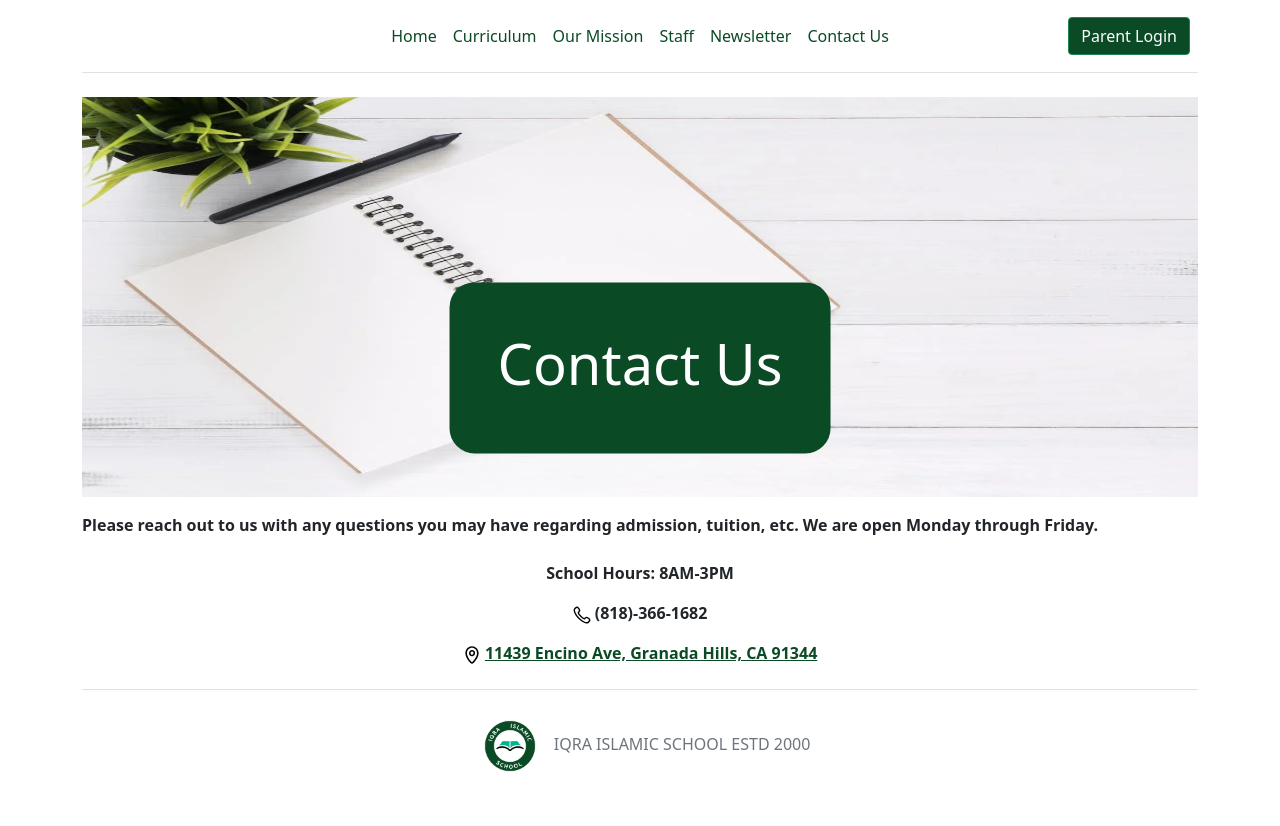
After one commit to zmirzaa/iqra, a Flask app: page /contact in a window 1280 px wide. The commit adds this page. Run offline with Flask 2, Linux system fonts and the light colour scheme.

Commit message:
contact page

```diff
--- a/flask_app/controllers/users.py
+++ b/flask_app/controllers/users.py
@@ -20,3 +20,20 @@ def register():
     id = User.save(newUser)
     session['user_id'] = id
     return redirect('/')
+
+
+@app.route('/contact')
+def contact():
+    return render_template("contact.html")
+
+@app.route('/curriculum')
+def curriculum():
+    return render_template("curriculum.html")
+
+@app.route('/mission')
+def mission():
+    return render_template("mission.html")
+
+@app.route('/newsletter')
+def newsletter():
+    return render_template("newsletter.html")
--- a/flask_app/static/css/styles.css
+++ b/flask_app/static/css/styles.css
@@ -0,0 +1,39 @@
+
+.nav-link {
+    color:#0a4a25;
+}
+
+.nav-link:hover {
+    color: #116835;
+}
+
+.btn {
+    background-color: #0a4a25;
+}
+
+a {
+    color: #0a4a25;
+}
+
+a:hover {
+    color: #116835;
+}
+
+.centered {
+    position: absolute;
+    top: 40%;
+    left: 50%;
+    transform: translate(-50%, -50%);
+    background-color: #0a4a25;
+    color: white;
+    border-radius: 25px;
+}
+
+.contact-img {
+    width: 100%;
+    height: 400px;
+}
+
+.logo {
+    width: 80px;
+}
--- /dev/null
+++ b/flask_app/templates/contact.html
@@ -0,0 +1,52 @@
+<!DOCTYPE html>
+<html lang="en">
+<head>
+    <meta charset="UTF-8">
+    <meta http-equiv="X-UA-Compatible" content="IE=edge">
+    <meta name="viewport" content="width=device-width, initial-scale=1.0">
+    <link href="https://cdn.jsdelivr.net/npm/bootstrap@5.1.3/dist/css/bootstrap.min.css" rel="stylesheet" integrity="sha384-1BmE4kWBq78iYhFldvKuhfTAU6auU8tT94WrHftjDbrCEXSU1oBoqyl2QvZ6jIW3" crossorigin="anonymous">
+    <link rel="stylesheet" href="{{ url_for('static', filename='css/styles.css') }}">
+    <title>Iqra Islamic School</title>
+</head>
+<body class="container">
+    <header class="d-flex flex-wrap align-items-center justify-content-center justify-content-md-between py-3 mb-4 border-bottom">
+        <a href="/" class="d-flex align-items-center col-md-3 mb-2 mb-md-0 text-dark text-decoration-none">
+          <svg class="bi me-2" width="40" height="32" role="img" aria-label="Bootstrap"><use xlink:href="#bootstrap"></use></svg>
+        </a>
+        <ul class="nav col-12 col-md-auto mb-2 justify-content-center mb-md-0 links">
+          <li><a href="/" class="nav-link px-2 link-secondary">Home</a></li>
+          <li><a href="/curriculum" class="nav-link px-2 link-dark">Curriculum</a></li>
+          <li><a href="/mission" class="nav-link px-2 link-dark">Our Mission</a></li>
+          <li><a href="/staff" class="nav-link px-2 link-dark">Staff</a></li>
+          <li><a href="/newsletter" class="nav-link px-2 link-dark">Newsletter</a></li>
+          <li><a href="/contact" class="nav-link px-2 link-dark">Contact Us</a></li>
+        </ul>
+        <div class="col-md-3 text-end">
+          <button type="button" class="btn btn-success me-2 btn">Parent Login</button>
+        </div>
+      </header>
+      <main>
+        <div class="text-center">
+            <img src="/static/img/pexels-photo-733857.webp" alt="school" class="contact-img">
+            <div class="p-lg-5 mx-auto my-5 centered">
+                <h1 class="display-4 fw-normal">Contact Us</h1>
+            </div>
+        </div>
+        <div>
+            <p class="fw-bold mb-4 mt-3">Please reach out to us with any questions you may have regarding admission, tuition, etc. We are open Monday through Friday.</p>
+            <div class="text-center">
+                <p class="fw-bold">School Hours: 8AM-3PM</p>
+                <p class="fw-bold"><svg aria-label="telephone" width="18" height="18" class="fact-with-icon__icon" role="img" viewBox="0 0 24 24"><path d="M22.3 16.6c-.8-.9-1.8-1.6-2.9-2.1-1.2-.5-2.3-.4-3.3.5l-.9.9-.1.1-.3-.1-1.2-.6c-1.6-1.2-3.1-2.6-4.4-4.2-.4-.5-.8-1.1-1.1-1.8V9s0-.1.1-.2c.4-.3.7-.7.9-1 .7-.9.9-1.9.5-2.9C9.1 3.4 8.2 2.2 7 1.3 5.8.5 4.5.5 3.4 1.4c-.4.3-.8.7-1.1 1-.2.2-.4.3-.5.5-.6.6-1 1.4-1 2.4 0 1.2.2 2.4.8 3.8 1.1 2.6 2.8 5.1 5.2 7.6 2.6 2.6 5.2 4.5 8 5.7.9.4 2.2.8 3.6.9.8 0 1.7-.1 2.4-.7s1.2-1.1 1.6-1.6c1.1-1.5 1.1-3-.1-4.4zM7.5 6.7l-.2.2c-.1.2-.3.4-.5.5-.6.6-.8 1.4-.5 2.2.2.6.6 1.4 1.1 2 1.5 1.9 3.2 3.6 5 5 .6.5 1.3.8 1.9 1.1.8.3 1.6.2 2.2-.5.3-.3.6-.6 1-.9.3-.2.6-.3 1-.1 1.1.4 1.9 1.1 2.6 1.9.4.5.4.9 0 1.3-.6.7-1.1 1.3-1.7 1.8-.1.1-.4.1-.6.2h-.5c-1.1 0-2.2-.3-3.4-.9C10 17.9 6.2 14.2 3.7 9.3c-.7-1.3-1-2.5-1-3.7 0-.7.1-1.1.6-1.5l.5-.5c.3-.3.5-.5.8-.7.2-.2.4-.2.6-.2.3 0 .5.1.8.3.7.6 1.3 1.3 1.7 2.3.3.5.2 1-.2 1.4z"></path></svg> (818)-366-1682</p>
+
+                <p class="fw-bold"><svg aria-label="address" width="18" height="18" class="fact-with-icon__icon" role="img" viewBox="0 0 24 24"><path d="M99.9 11c-3.7 0-6.7 3.2-6.7 7.1 0 5.5 6.1 11.6 6.3 11.8.2.2.3.3.4.3.1 0 .2-.1.4-.3.1-.1 6.4-6.2 6.3-11.8 0-4-3-7.1-6.7-7.1zm.1 11c-2.2 0-4-1.8-4-4s1.8-4 4-4 4 1.8 4 4c.1 2.3-1.7 4-4 4zM84.7 22.8c-1.1 0-2 1-2 2.1s.9 2 2 2 2-1 2-2.1-.9-2-2-2zM88.3 42v25.5h27.6V42H88.3zm15.2 23.8c-.6.6-1.4.9-2 .9s-1.3-.3-2-.9c-.3-.3-7-6.9-7-13.6 0-5.2 4-9.5 9-9.5s9 4.3 9 9.5c0 6.7-6.7 13.3-7 13.6zM12 2.4c3.7 0 6.7 3.1 6.7 7.1.1 5.7-6.2 11.7-6.3 11.8-.2.2-.3.3-.4.3-.1 0-.2-.1-.4-.3-.2-.2-6.3-6.3-6.3-11.8 0-3.9 3-7.1 6.7-7.1m0-2.1C7.1.3 3.2 4.4 3.2 9.5c0 6.2 6.2 12.6 6.9 13.3.3.3.9.9 1.9.9 1 0 1.6-.6 1.9-.9 1.2-1.2 7-7.2 6.9-13.4 0-5-3.9-9.1-8.8-9.1z"></path><path d="M12.1 7.4c1.1 0 2 .9 2 2s-.9 2.1-2 2.1-2-.9-2-2 .9-2.1 2-2.1m0-2.1C9.9 5.3 8 7.2 8 9.5c0 2.2 1.8 4.1 4.1 4.1 2.2 0 4.1-1.9 4.1-4.2 0-2.3-1.8-4.1-4.1-4.1z"></path></svg> <a href="https://www.google.com/maps/place/11439+Encino+Ave,+Granada+Hills,+CA+91344/@34.2785881,-118.5184681,17z/data=!3m1!4b1!4m5!3m4!1s0x80c29aceda55f60f:0x69b78c5f1f6c92b2!8m2!3d34.2785881!4d-118.5162794">11439 Encino Ave, Granada Hills, CA 91344</a>
+                </p>
+            </div>
+
+        </div>
+      </main>
+    <footer class="py-3 my-4 border-top text-center">
+        <img src="/static/img/Professional Education Badge Logo.png" alt="school logo" class="logo">
+        <span class="mb-3 mb-md-0 text-muted"> IQRA ISLAMIC SCHOOL ESTD 2000</span>
+    </footer>
+</body>
+</html>
```
Also changed, not shown: flask_app/templates/dashboard.html (+20 -1 lines), flask_app/static/img/Professional Education Badge Logo.png (added), flask_app/static/img/pexels-photo-733857.webp (added), flask_app/static/img/school.jpg (added), flask_app/templates/curriculum.html (added), flask_app/templates/mission.html (added), flask_app/templates/newsletter.html (added), flask_app/templates/staff.html (added), 1 other file.
